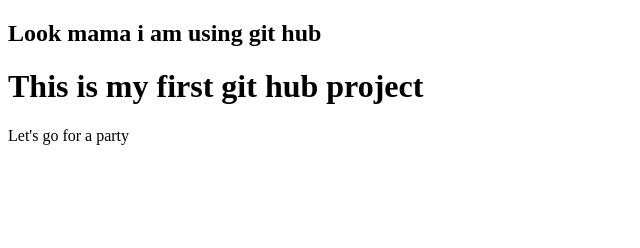
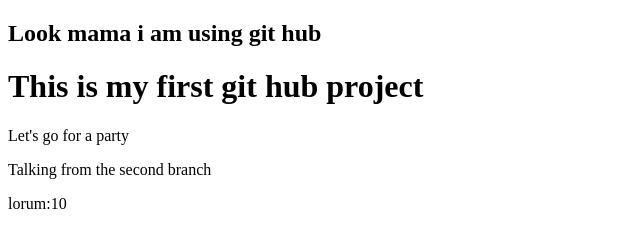
Before and after one commit to abhimohajan/my-new-website, a plain HTML site: page index.html in a window 1280 px wide. Shown: the whole page, without its empty margins (0-640 px from the left). Drawn offline with Linux system fonts and the light colour scheme.

Commit message:
added new paragragh

```diff
--- a/index.html
+++ b/index.html
@@ -9,6 +9,8 @@
     <h2>Look mama i am using git hub</h2>
     <h1>This is my first git hub project</h1>
     <p>Let's go for a party</p>
+    <p>Talking from the second branch</p>
+    <p>lorum:10</p>
 
 </body>
 </html>
```
Also changed, not shown: 1 other file.
